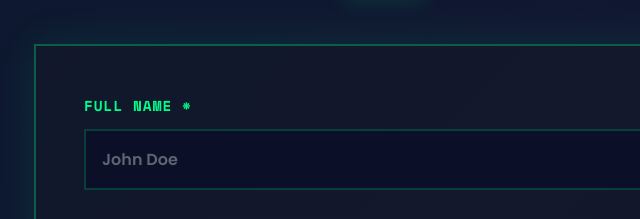
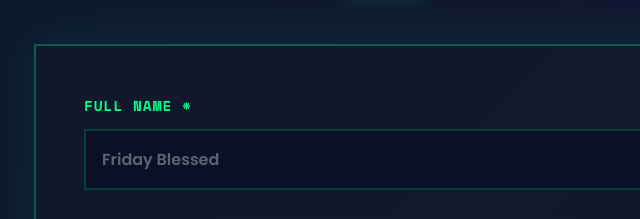
Before and after one commit to FridayBlessed/Coursera-project, a plain HTML site: page index.html in a window 1280 px wide. Shown: the part 2100-2319 px from the top of the page, 256-896 px from the left. Drawn offline with nearby package versions, Linux system fonts and the light colour scheme.

Commit message:
Updates name input placeholder text

```diff
--- a/index.html
+++ b/index.html
@@ -135,7 +135,7 @@
                         type="text"
                         id="name"
                         name="name"
-                        placeholder="John Doe"
+                        placeholder="Friday Blessed"
                         required
                         aria-label="Your full name"
                         aria-required="true"
```
